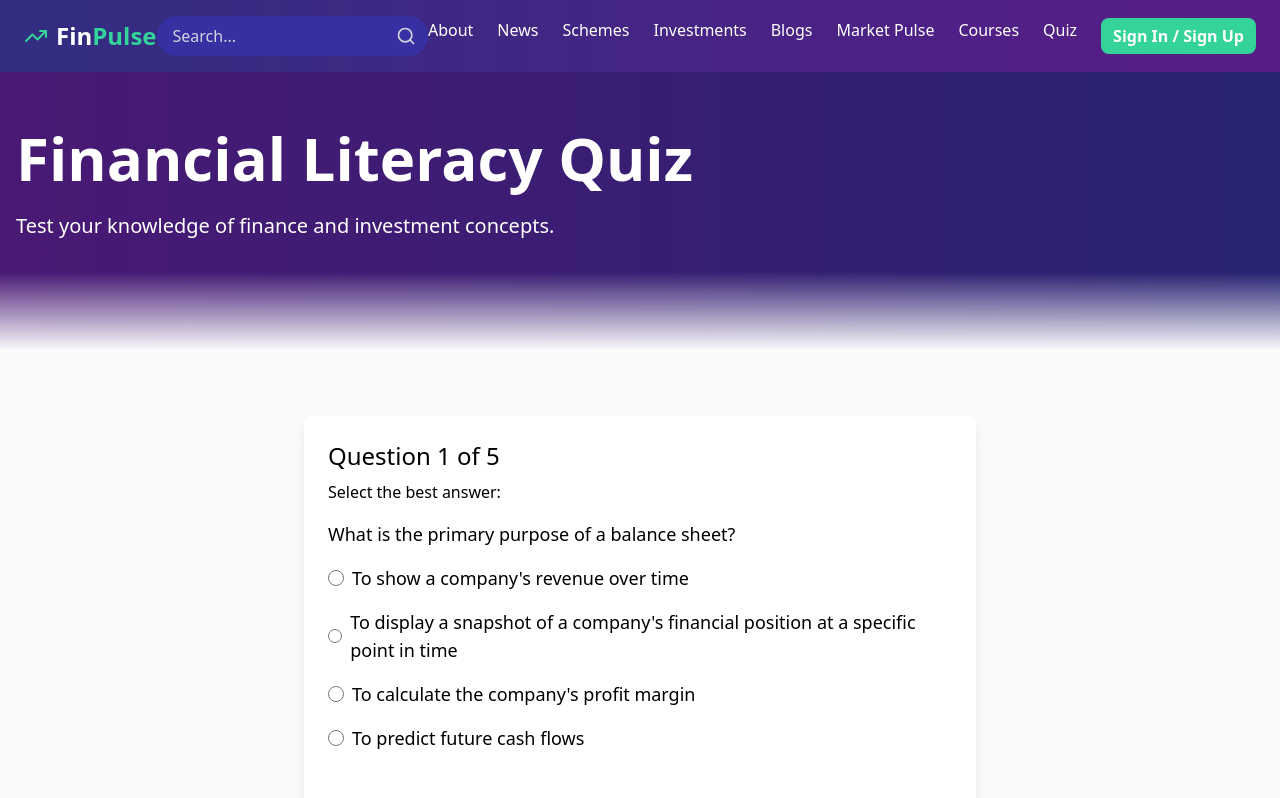
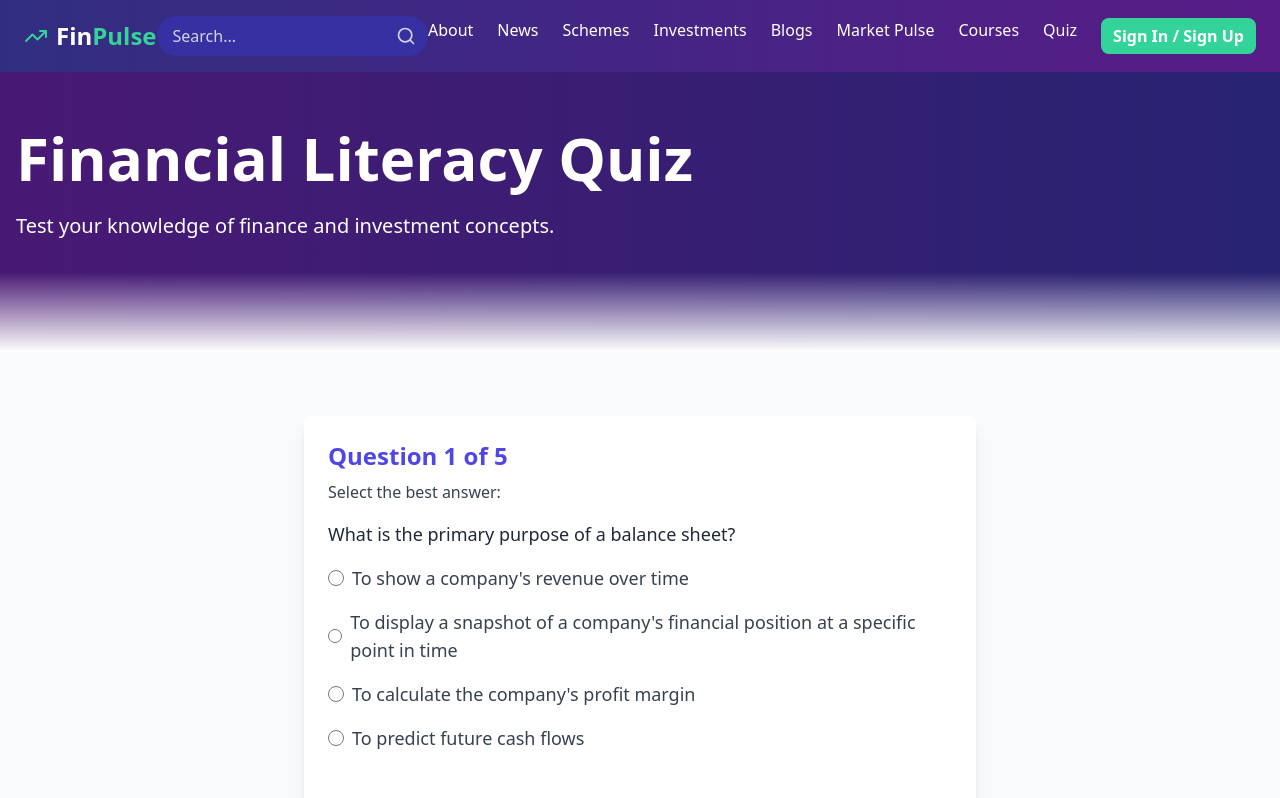
Before and after one commit to akshay0611/FinPulse, a React (Vite) app in the folder frontend/: page /quiz in a window 1280 px wide. Shown: the top 798 px of the page. Built offline with nearby package versions, Linux system fonts and the light colour scheme; no server answers.

Commit message:
styled quiz

```diff
--- a/frontend/src/pages/Quiz.tsx
+++ b/frontend/src/pages/Quiz.tsx
@@ -108,12 +108,12 @@ export default function QuizPage() {
 
         <section className="py-16">
           <div className="container mx-auto px-4">
-            <div className="max-w-2xl mx-auto bg-white rounded-lg shadow-lg">
+            <div className="max-w-2xl mx-auto bg-white rounded-lg shadow-lg overflow-hidden">
               <div className="p-6">
-                <h2 className="text-2xl mb-2">
+                <h2 className="text-2xl mb-2 text-indigo-600 font-semibold">
                   {quizCompleted ? "Quiz Completed!" : `Question ${currentQuestion + 1} of ${quizQuestions.length}`}
                 </h2>
-                <p className="mb-4">
+                <p className="mb-4 text-gray-700">
                   {quizCompleted ? "Here's your result:" : "Select the best answer:"}
                 </p>
                 <AnimatePresence mode="wait">
@@ -124,7 +124,7 @@ export default function QuizPage() {
                       animate={{ opacity: 1 }}
                       exit={{ opacity: 0 }}
                     >
-                      <p className="text-3xl font-bold text-center mb-4">
+                      <p className="text-3xl font-bold text-center mb-4 text-green-600">
                         Your Score: {score} / {quizQuestions.length}
                       </p>
                       <p className="text-center text-gray-600">
@@ -142,7 +142,7 @@ export default function QuizPage() {
                       animate={{ opacity: 1 }}
                       exit={{ opacity: 0 }}
                     >
-                      <p className="text-lg mb-4">{quizQuestions[currentQuestion].question}</p>
+                      <p className="text-lg mb-4 text-gray-800">{quizQuestions[currentQuestion].question}</p>
                       <div className="space-y-4">
                         {quizQuestions[currentQuestion].options.map((option, index) => (
                           <div key={index} className="flex items-center space-x-2">
@@ -155,7 +155,7 @@ export default function QuizPage() {
                               onChange={() => handleAnswerSelection(index)}
                               className="h-4 w-4 text-indigo-600 focus:ring-indigo-500"
                             />
-                            <label htmlFor={`option-${index}`} className="text-lg">{option}</label>
+                            <label htmlFor={`option-${index}`} className="text-lg text-gray-700">{option}</label>
                           </div>
                         ))}
                       </div>
```
